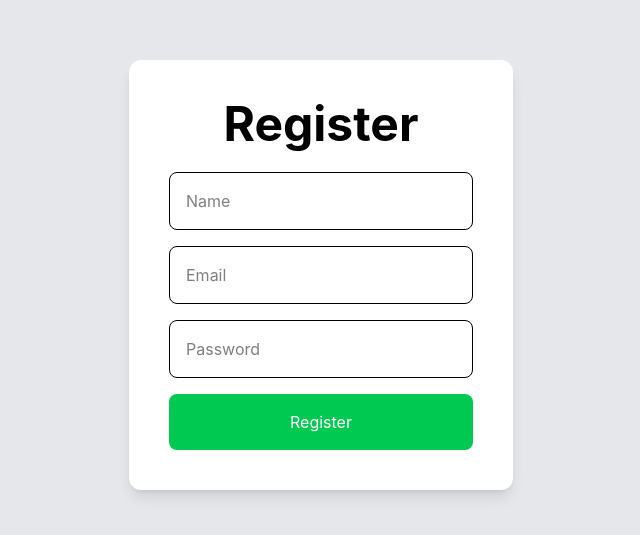
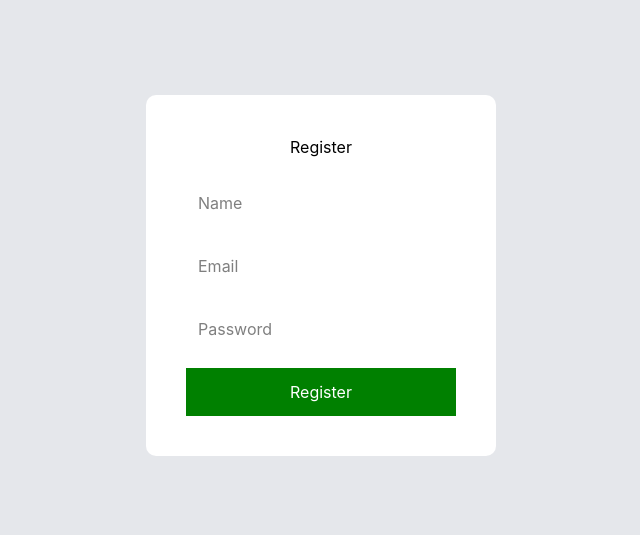
Before and after one commit to logeshramuR/task-manager-app, a React (Vite) app: page /register in a window 1280 px wide. Shown: the part 125-660 px from the top of the page, without its empty margins (319-959 px from the left). Built offline with nearby package versions, Linux system fonts and the light colour scheme.

Commit message:
Fixed register page

```diff
--- a/src/pages/Register.jsx
+++ b/src/pages/Register.jsx
@@ -3,74 +3,122 @@ import { useNavigate } from "react-router-dom";
 import axios from "axios";
 
 function Register() {
-  const [name, setName] = useState("");
-  const [email, setEmail] = useState("");
-  const [password, setPassword] = useState("");
-
   const navigate = useNavigate();
 
-  const handleRegister = async (e) => {
+  const [formData, setFormData] = useState({
+    name: "",
+    email: "",
+    password: "",
+  });
+
+  const handleChange = (e) => {
+    setFormData({
+      ...formData,
+      [e.target.name]: e.target.value,
+    });
+  };
+
+  const handleSubmit = async (e) => {
     e.preventDefault();
 
     try {
       const res = await axios.post(
         "https://task-manager-app-kjwe.onrender.com/api/auth/register",
-        {
-          name,
-          email,
-          password,
-        }
+        formData
       );
 
-      alert(res.data.message || "Registration Successful");
+      alert(res.data.message || "Registration successful");
 
       navigate("/");
     } catch (error) {
       console.log(error);
 
       alert(
-        error.response?.data?.message || "Registration Failed"
+        error.response?.data?.message || "Registration failed"
       );
     }
   };
 
   return (
-    <div className="flex justify-center items-center h-screen bg-gray-200">
+    <div
+      style={{
+        height: "100vh",
+        display: "flex",
+        justifyContent: "center",
+        alignItems: "center",
+        background: "#e5e7eb",
+      }}
+    >
       <form
-        onSubmit={handleRegister}
-        className="bg-white p-10 rounded-xl shadow-lg w-96"
+        onSubmit={handleSubmit}
+        style={{
+          background: "white",
+          padding: "40px",
+          borderRadius: "10px",
+          width: "350px",
+        }}
       >
-        <h1 className="text-5xl font-bold mb-6 text-center">
+        <h1
+          style={{
+            textAlign: "center",
+            marginBottom: "20px",
+          }}
+        >
           Register
         </h1>
 
         <input
           type="text"
+          name="name"
           placeholder="Name"
-          className="w-full p-4 border rounded-lg mb-4"
-          value={name}
-          onChange={(e) => setName(e.target.value)}
+          value={formData.name}
+          onChange={handleChange}
+          required
+          style={{
+            width: "100%",
+            padding: "12px",
+            marginBottom: "15px",
+          }}
         />
 
         <input
           type="email"
+          name="email"
           placeholder="Email"
-          className="w-full p-4 border rounded-lg mb-4"
-          value={email}
-          onChange={(e) => setEmail(e.target.value)}
+          value={formData.email}
+          onChange={handleChange}
+          required
+          style={{
+            width: "100%",
+            padding: "12px",
+            marginBottom: "15px",
+          }}
         />
 
         <input
           type="password"
+          name="password"
           placeholder="Password"
-          className="w-full p-4 border rounded-lg mb-4"
-          value={password}
-          onChange={(e) => setPassword(e.target.value)}
+          value={formData.password}
+          onChange={handleChange}
+          required
+          style={{
+            width: "100%",
+            padding: "12px",
+            marginBottom: "15px",
+          }}
         />
 
         <button
           type="submit"
-          className="w-full bg-green-500 text-white p-4 rounded-lg"
+          style={{
+            width: "100%",
+            padding: "12px",
+            background: "green",
+            color: "white",
+            border: "none",
+            cursor: "pointer",
+          }}
         >
           Register
         </button>
```
